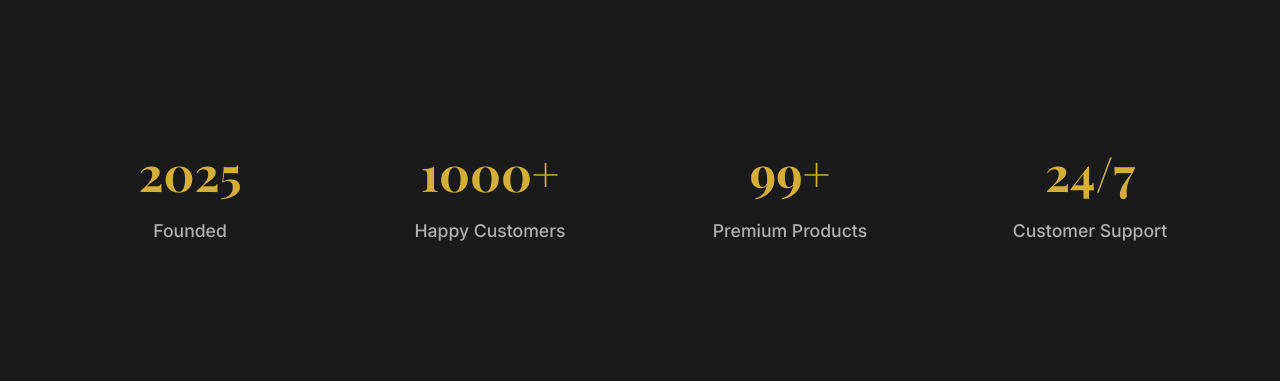
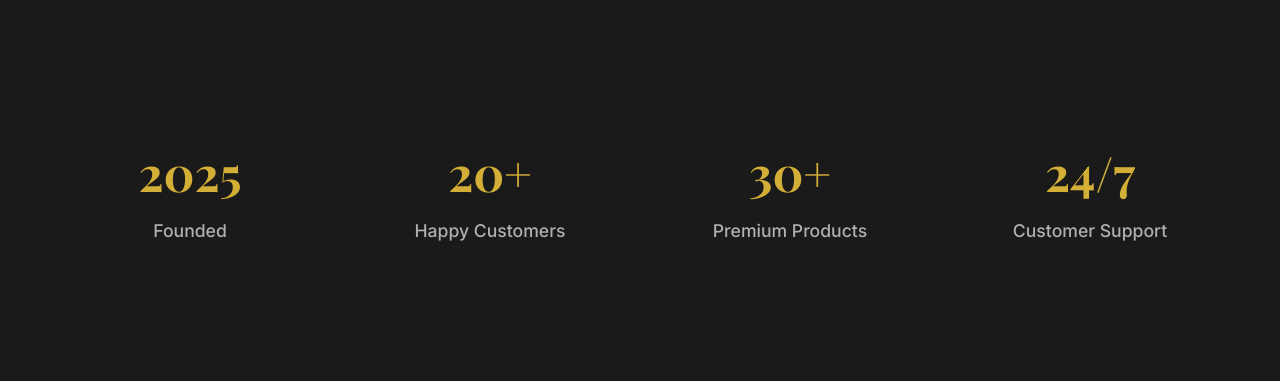
Before and after one commit to chizyu13/monticlairs-wardrobe, a Django app: page /about/ in a window 1280 px wide. Shown: the part 2729-3110 px from the top of the page. Run offline with Django 5.2, Linux system fonts and the light colour scheme; some libraries are stand-ins or nearby versions.

Commit message:
Update about.html page

```diff
--- a/templates/about.html
+++ b/templates/about.html
@@ -784,11 +784,11 @@
                     <div class="stat-label">Founded</div>
                 </div>
                 <div class="stat-item">
-                    <span class="stat-number">1000+</span>
+                    <span class="stat-number">20+</span>
                     <div class="stat-label">Happy Customers</div>
                 </div>
                 <div class="stat-item">
-                    <span class="stat-number">99+</span>
+                    <span class="stat-number">30+</span>
                     <div class="stat-label">Premium Products</div>
                 </div>
                 <div class="stat-item">
```
